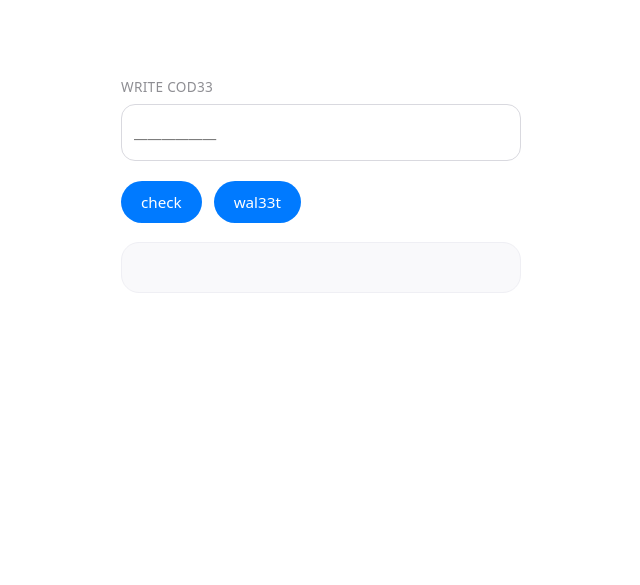
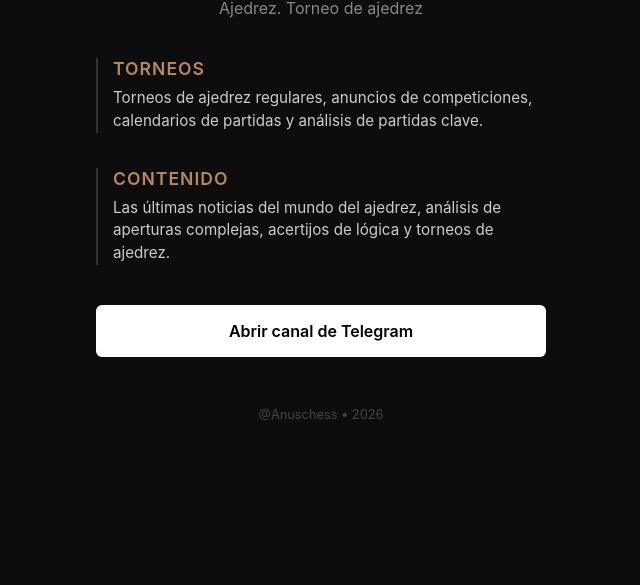
Before and after one commit to SashaT1337/sashaT1337.github.io, a plain HTML site: page index.html in a window 1280 px wide. Shown: the part 215-800 px from the top of the page, without its empty margins (319-959 px from the left). Drawn offline with Linux system fonts and the light colour scheme.

Commit message:
Update index.html

```diff
--- a/index.html
+++ b/index.html
@@ -1,188 +1,119 @@
 <!DOCTYPE html>
-<html lang="en">
+<html lang="ru">
 <head>
     <meta charset="UTF-8">
-    <meta name="viewport" content="width=device-width, initial-scale=1.0, user-scalable=yes">
-    <title>cod33</title>
+    <meta name="viewport" content="width=device-width, initial-scale=1.0">
+    <title>Anus Chess</title>
     <style>
         * {
+            box-sizing: border-box;
             margin: 0;
             padding: 0;
-            box-sizing: border-box;
         }
 
         body {
-            background: white;
-            font-family: system-ui, -apple-system, 'Segoe UI', 'Roboto', 'Helvetica Neue', sans-serif;
-            min-height: 100vh;
+            font-family: -apple-system, BlinkMacSystemFont, "Segoe UI", Roboto, Helvetica, Arial, sans-serif;
+            background-color: #0d0d0d;
+            color: #ffffff;
             display: flex;
             justify-content: center;
             align-items: center;
-            padding: 1.5rem;
+            min-height: 100vh;
+            padding: 20px;
         }
 
-        .core {
-            max-width: 400px;
+        .container {
+            max-width: 450px;
             width: 100%;
-            background: white;
+            text-align: center;
         }
 
-        .field-label {
-            font-size: 0.85rem;
-            font-weight: 460;
-            text-transform: uppercase;
-            letter-spacing: 0.3px;
-            color: #8e8e93;
-            margin-bottom: 0.5rem;
+        h1 {
+            font-size: 2.2rem;
+            font-weight: 700;
+            letter-spacing: -0.5px;
+            margin-bottom: 8px;
         }
 
-        .code-input {
-            width: 100%;
-            padding: 0.9rem 0.75rem;
-            font-size: 1.4rem;
-            font-weight: 470;
-            font-family: 'SF Mono', 'Fira Code', monospace;
-            background: white;
-            border: 1px solid #d9d9df;
-            border-radius: 14px;
-            color: #000;
-            outline: none;
-            transition: border 0.2s ease;
-            letter-spacing: 0.3px;
+        .subtitle {
+            color: #888888;
+            font-size: 1rem;
+            margin-bottom: 40px;
         }
 
-        .code-input:focus {
-            border-color: #007aff;
-            box-shadow: 0 0 0 2px rgba(0,122,255,0.1);
+        .section {
+            text-align: left;
+            margin-bottom: 35px;
+            padding-left: 15px;
+            border-left: 2px solid #333333;
         }
 
-        .actions {
-            display: flex;
-            gap: 0.75rem;
-            margin-top: 1.25rem;
-            align-items: center;
+        .section h2 {
+            font-size: 1.1rem;
+            font-weight: 600;
+            text-transform: uppercase;
+            letter-spacing: 1px;
+            color: #b58863;
+            margin-bottom: 8px;
         }
 
-        .btn {
-            border: none;
-            background: transparent;
+        .section p {
+            color: #cccccc;
             font-size: 0.95rem;
-            font-weight: 500;
-            padding: 0.7rem 1.25rem;
-            border-radius: 40px;
-            cursor: pointer;
-            font-family: inherit;
-            transition: 0.1s linear;
+            line-height: 1.5;
         }
 
-        .btn-check {
-            background: #007aff;
-            color: white;
+        .btn-tg {
+            display: block;
+            width: 100%;
+            background-color: #ffffff;
+            color: #000000;
+            text-decoration: none;
+            padding: 16px;
+            border-radius: 6px;
+            font-weight: 600;
+            font-size: 1rem;
+            margin-top: 40px;
+            transition: opacity 0.2s ease;
         }
 
-        .btn-check:hover {
-            background: #005fc1;
+        .btn-tg:hover {
+            opacity: 0.9;
         }
 
-        .btn-check:active {
-            transform: scale(0.97);
-        }
-
-        .btn-wallet {
-            background: #007aff;
-            color: white;
-        }
-
-        .btn-wallet:hover {
-            background: #005fc1;
-        }
-
-        .btn-wallet:active {
-            transform: scale(0.97);
-        }
-
-        .status-line {
-            margin-top: 1.2rem;
-            font-size: 0.95rem;
-            font-weight: 450;
-            color: #1c1c1e;
-            background: #f9f9fb;
-            padding: 0.7rem 0.9rem;
-            border-radius: 18px;
-            border: 0.5px solid #efeff4;
-            min-height: 3.2rem;
-            transition: all 0.05s linear;
-            white-space: pre-line;
-            word-break: break-word;
+        footer {
+            margin-top: 50px;
+            font-size: 0.8rem;
+            color: #444444;
         }
     </style>
 </head>
 <body>
-<div class="core">
-    <div class="field-label">write cod33</div>
-    <input type="text" id="codeInput" class="code-input" placeholder="______" maxlength="6" inputmode="numeric" autocomplete="off">
 
-    <div class="actions">
-        <button id="checkBtn" class="btn btn-check">check</button>
-        <button id="walletBtn" class="btn btn-wallet">wal33t</button>
+    <div class="container">
+        <header>
+            <h1>Anus Chess</h1>
+            <p class="subtitle">Ajedrez. Torneo de ajedrez</p>
+        </header>
+
+        <main>
+            <div class="section">
+                <h2>Torneos</h2>
+                <p>Torneos de ajedrez regulares, anuncios de competiciones, calendarios de partidas y análisis de partidas clave.</p>
+            </div>
+
+            <div class="section">
+                <h2>Contenido</h2>
+                <p>Las últimas noticias del mundo del ajedrez, análisis de aperturas complejas, acertijos de lógica y torneos de ajedrez.</p>
+            </div>
+
+            <a href="https://t.me" class="btn-tg" target="_blank">Abrir canal de Telegram</a>
+        </main>
+
+        <footer>
+            <p>@Anuschess &bull; 2026</p>
+        </footer>
     </div>
 
-    <div id="statusMessage" class="status-line"></div>
-</div>
-
-<script>
-    (function() {
-        let totalBalance = 0.00;
-        const usedCodes = new Set();
-
-        const inputField = document.getElementById('codeInput');
-        const checkButton = document.getElementById('checkBtn');
-        const walletButton = document.getElementById('walletBtn');
-        const statusDiv = document.getElementById('statusMessage');
-
-        // Убираем ограничение в 6 символов и numeric mode
-        inputField.removeAttribute('maxlength');
-        inputField.setAttribute('inputmode', 'text');
-
-        function onCheck() {
-            const rawValue = inputField.value;
-            const trimmed = rawValue.trim();
-
-            // Проверка: ровно 6 цифр (регулярное выражение)
-            const isSixDigits = /^\d{6}$/.test(trimmed);
-
-            if (isSixDigits) {
-                if (usedCodes.has(trimmed)) {
-                    statusDiv.textContent = "Already used"; // Сообщение, если код повторный
-                    return;
-                }
-
-                // Если код верный и новый
-                usedCodes.add(trimmed);
-                totalBalance += 0.02;
-                totalBalance = Math.round(totalBalance * 100) / 100;
-                statusDiv.textContent = "Cod33 right! +0,02";
-            } else {
-                // Если введено что-то другое (буквы, или не 6 цифр)
-                statusDiv.textContent = "Try again";
-            }
-        }
-
-        function onWallet() {
-            const formatted = totalBalance.toFixed(2);
-            statusDiv.textContent = `walsjj bal ${formatted}`;
-        }
-
-        checkButton.addEventListener('click', onCheck);
-        walletButton.addEventListener('click', onWallet);
-
-        inputField.addEventListener('keypress', function(event) {
-            if (event.key === 'Enter') {
-                event.preventDefault();
-                onCheck();
-            }
-        });
-
-        statusDiv.textContent = "";
-    })();
-</script>
+</body>
+</html>
```
